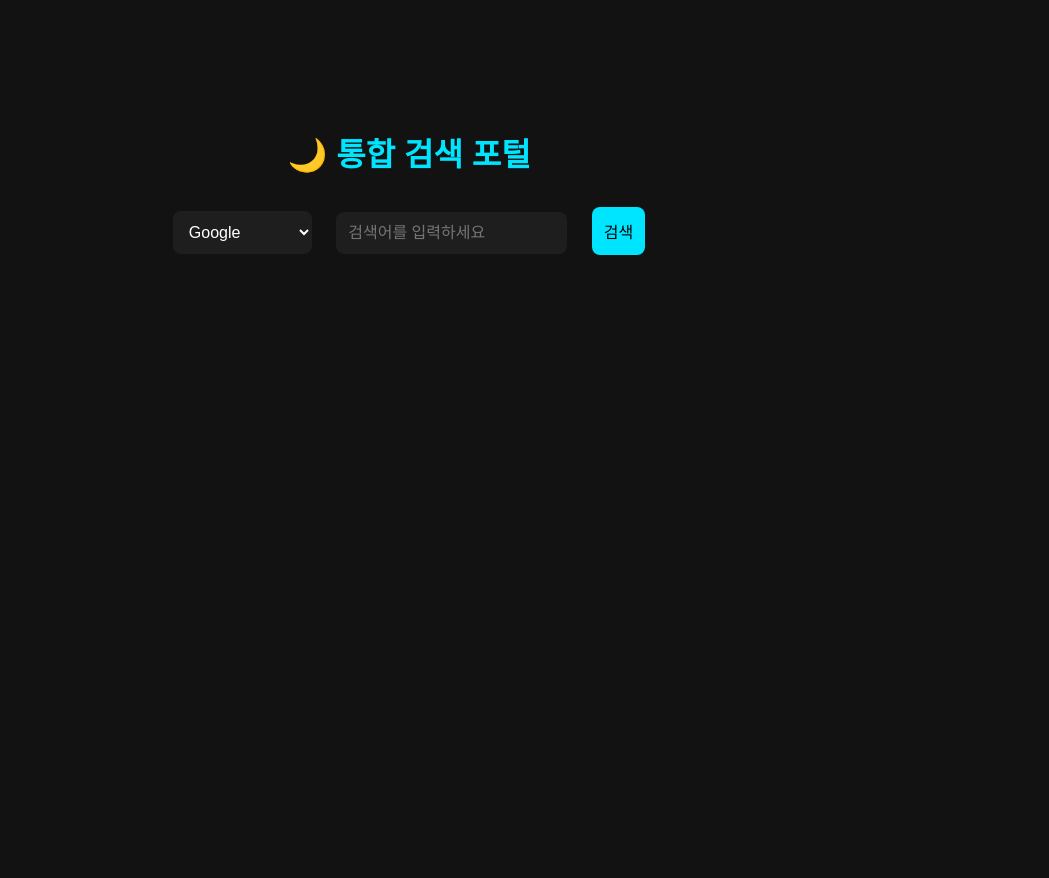
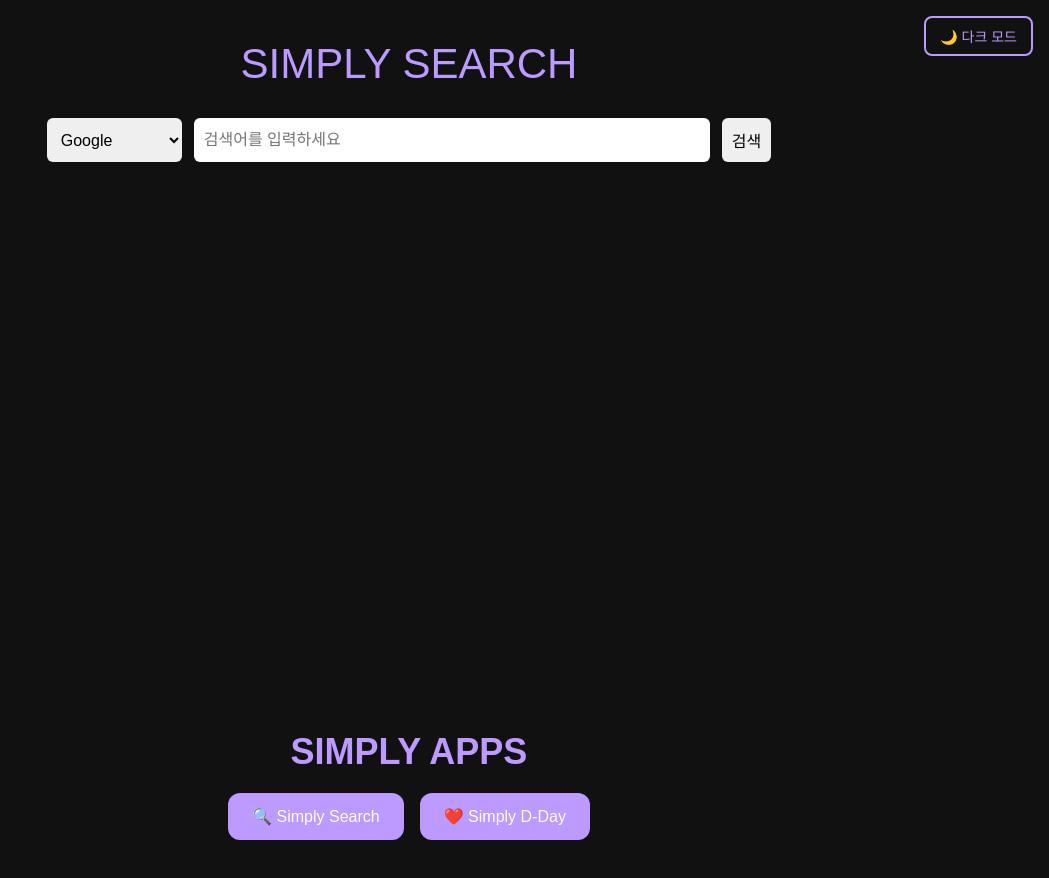
Before and after one commit to logouter024516/developerlog.tech, a plain HTML site: page notapp/index.html in a window 1280 px wide. Shown: the whole page, without its empty margins (231-1280 px from the left). Before the commit the page ends 800 px from the top, so only its background shows below. Drawn offline with Linux system fonts and the light colour scheme.

Commit message:
Update index.html

```diff
--- a/notapp/index.html
+++ b/notapp/index.html
@@ -1,83 +1,170 @@
 <!DOCTYPE html>
 <html lang="ko">
 <head>
-  <meta charset="UTF-8">
-  <title>통합 검색 포털</title>
+  <meta charset="UTF-8" />
+  <meta name="viewport" content="width=device-width, initial-scale=1.0"/>
+  <title>SIMPLY SEARCH</title>
   <style>
+    :root {
+      --bg-color: #111;
+      --text-color: white;
+      --accent-color: #BC9AFF;
+      --button-bg: #BC9AFF;
+      --button-hover: #a885f5;
+    }
+
+    body.light {
+      --bg-color: #f8f8f8;
+      --text-color: #111;
+      --accent-color: #874bff;
+      --button-bg: #874bff;
+      --button-hover: #aa77ff;
+    }
+
     body {
+      margin: 0;
+      background-color: var(--bg-color);
+      color: var(--text-color);
       font-family: 'Arial', sans-serif;
-      background-color: #121212;
-      color: #ffffff;
+      transition: background-color 0.3s, color 0.3s;
       text-align: center;
-      padding-top: 100px;
+      padding: 40px 20px;
+      display: flex;
+      flex-direction: column;
+      min-height: 100vh;
     }
-    h1 {
-      color: #00e5ff;
+
+    .top-section {
+      flex: 1;
     }
+
+    .title {
+      font-size: 42px;
+      margin-bottom: 30px;
+      color: var(--accent-color);
+    }
+
+    .search-container {
+      display: flex;
+      flex-wrap: wrap;
+      justify-content: center;
+      gap: 12px;
+      margin-bottom: 30px;
+    }
+
     select, input, button {
-      padding: 12px;
-      margin: 10px;
+      padding: 10px;
       font-size: 16px;
-      border-radius: 8px;
+      border-radius: 6px;
       border: none;
     }
-    select, input {
-      background-color: #1e1e1e;
-      color: #ffffff;
+
+    input[type="text"] {
+      min-width: 200px;
+      width: 40%;
     }
-    button {
-      background-color: #00e5ff;
-      color: #000000;
+
+    .toggle-mode {
+      position: fixed;
+      top: 16px;
+      right: 16px;
+      background: none;
+      border: 2px solid var(--accent-color);
+      color: var(--accent-color);
+      padding: 8px 14px;
+      font-size: 14px;
+      border-radius: 8px;
       cursor: pointer;
-      transition: background-color 0.2s ease;
+      transition: all 0.3s ease;
     }
-    button:hover {
-      background-color: #00bcd4;
+
+    .toggle-mode:hover {
+      background-color: var(--accent-color);
+      color: white;
+    }
+
+    .footer {
+      margin-top: 60px;
+    }
+
+    .footer h1 {
+      font-size: 36px;
+      color: var(--accent-color);
+      margin-bottom: 20px;
+    }
+
+    .button-container {
+      display: flex;
+      flex-wrap: wrap;
+      justify-content: center;
+      gap: 16px;
+    }
+
+    .download-button {
+      background-color: var(--button-bg);
+      color: white;
+      border: none;
+      padding: 14px 24px;
+      font-size: 16px;
+      border-radius: 12px;
+      cursor: pointer;
+      transition: 0.3s ease;
+    }
+
+    .download-button:hover {
+      background-color: var(--button-hover);
     }
   </style>
 </head>
-<body>
-  <h1>🌙 통합 검색 포털</h1>
-  <form id="searchForm">
-    <select id="engineSelect">
-      <option value="google">Google</option>
-      <option value="naver">Naver</option>
-      <option value="chatgpt">ChatGPT</option>
-      <option value="duckduckgo">DuckDuckGo</option>
+<body class="dark">
+  <button class="toggle-mode" onclick="toggleMode()">🌙 다크 모드</button>
 
-    </select>
-    <input type="text" id="searchQuery" placeholder="검색어를 입력하세요" required />
-    <button type="submit">검색</button>
-  </form>
+  <div class="top-section">
+    <div class="title">SIMPLY SEARCH</div>
+
+    <div class="search-container">
+      <select id="engine">
+        <option value="https://www.google.com/search?q=">Google</option>
+        <option value="https://search.naver.com/search.naver?query=">Naver</option>
+        <option value="https://duckduckgo.com/?q=">DuckDuckGo</option>
+        <option value="https://chat.openai.com/gpt?q=">ChatGPT</option>
+      </select>
+      <input type="text" id="query" placeholder="검색어를 입력하세요" />
+      <button onclick="search()">검색</button>
+    </div>
+  </div>
+
+  <div class="footer">
+    <h1>SIMPLY APPS</h1>
+    <div class="button-container">
+      <a href="./simply_search.apk" download>
+        <button class="download-button">🔍 Simply Search</button>
+      </a>
+      <a href="./simply_dday.apk" download>
+        <button class="download-button">❤️ Simply D-Day</button>
+      </a>
+    </div>
+  </div>
 
   <script>
-    const searchForm = document.getElementById("searchForm");
+    function search() {
+      const engine = document.getElementById("engine").value;
+      const query = document.getElementById("query").value;
+      if (query.trim() !== "") {
+        window.open(engine + encodeURIComponent(query), "_blank");
+      }
+    }
 
-    searchForm.addEventListener("submit", function (e) {
-      e.preventDefault();
-
-      const engine = document.getElementById("engineSelect").value;
-      const query = encodeURIComponent(document.getElementById("searchQuery").value);
-      let searchUrl = "";
-
-      switch (engine) {
-        case "google":
-          searchUrl = `https://www.google.com/search?q=${query}`;
-          break;
-        case "naver":
-          searchUrl = `https://search.naver.com/search.naver?query=${query}`;
-          break;
-        case "chatgpt":
-          searchUrl = `https://chat.openai.com/?q=${query}`;
-          break;
-        case "duckduckgo":
-          searchUrl = `https://duckduckgo.com/?q=${query}`;
-          break;
-
+    function toggleMode() {
+      const body = document.body;
+      const btn = document.querySelector('.toggle-mode');
+      body.classList.toggle('light');
+      if (body.classList.contains('light')) {
+        btn.textContent = '☀️ 라이트 모드';
+      } else {
+        btn.textContent = '🌙 다크 모드';
       }
-
-      window.open(searchUrl, "_blank");
-    });
+    }
   </script>
 </body>
 </html>
```
